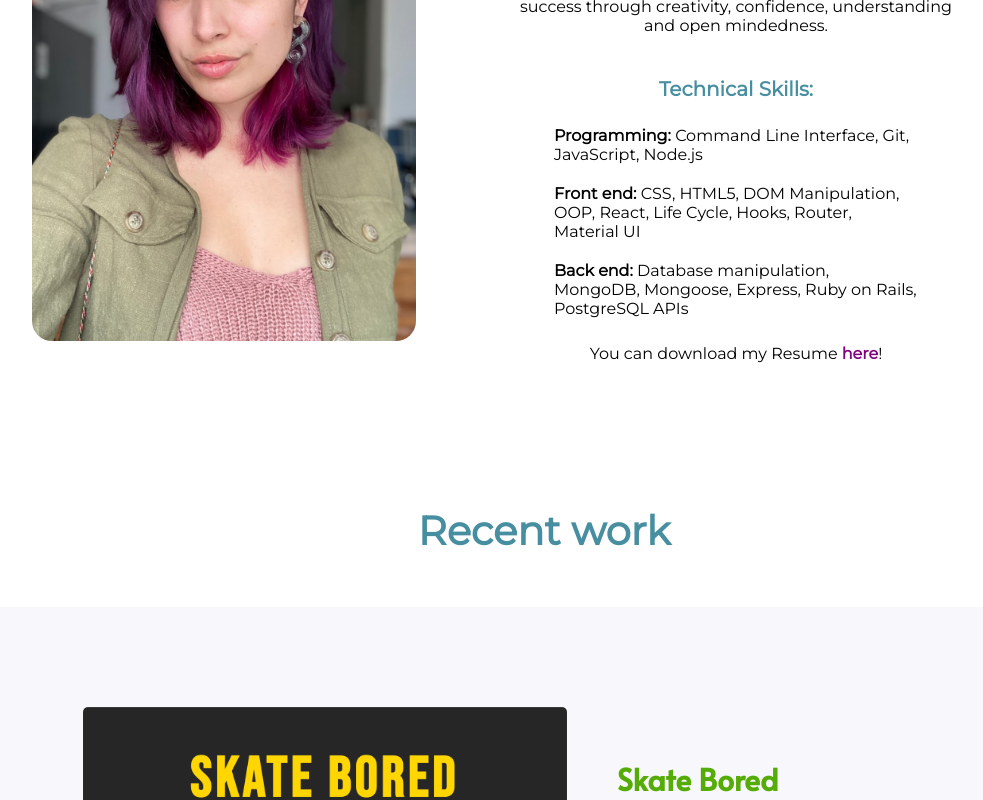
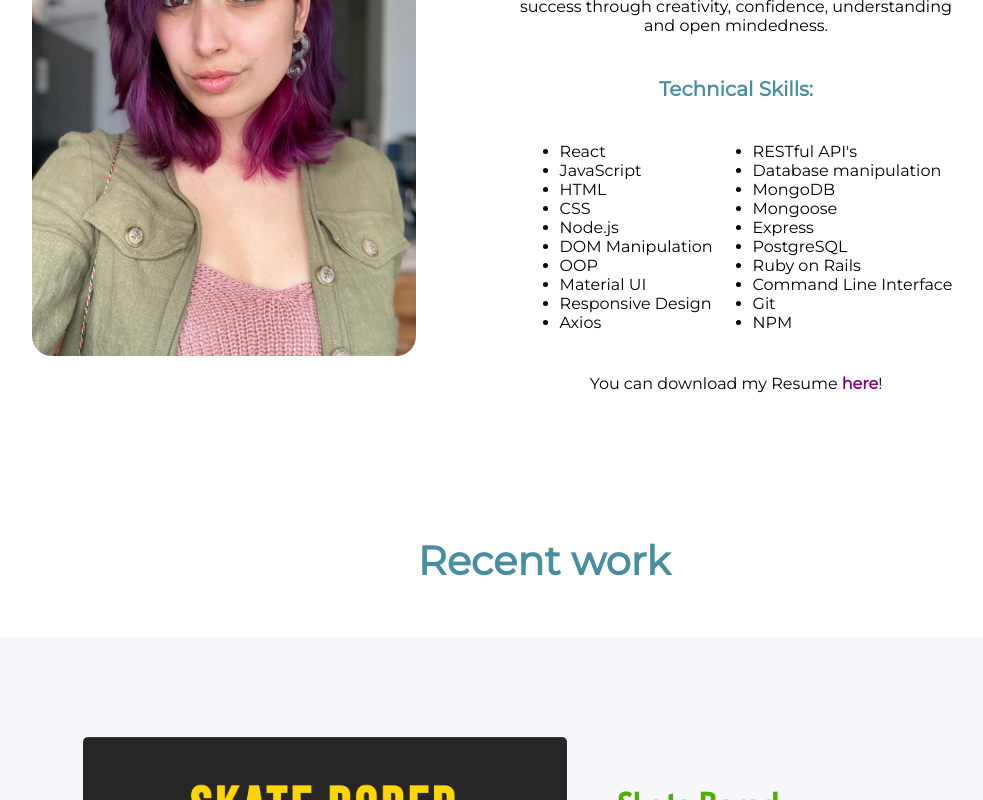
Before and after one commit to amandaphail/portfolio, a React (Create React App) app: page / in a window 1280 px wide. Shown: the part 940-1740 px from the top of the page, without its empty margins (96-1079 px from the left). Built offline with nearby package versions, Linux system fonts and the light colour scheme; a web font is replaced by a local one.

Commit message:
update tech skills

```diff
--- a/src/screens/AboutMe.jsx
+++ b/src/screens/AboutMe.jsx
@@ -16,11 +16,31 @@ export default function AboutMe() {
           </h4>
 
           <div id="skills">
-            <p id="left"><span>Programming:</span> Command Line Interface, Git, JavaScript, Node.js</p>
-
-            <p id="left"><span>Front end:</span> CSS, HTML5, DOM Manipulation, OOP, React, Life Cycle, Hooks, Router, Material UI</p>
-
-            <p id="left"><span>Back end:</span> Database manipulation, MongoDB, Mongoose, Express, Ruby on Rails, PostgreSQL APIs</p>
+            <div id="points">
+              <ul>
+                <li>React</li>
+                <li>JavaScript</li>
+                <li>HTML</li>
+                <li>CSS</li>
+                <li>Node.js</li>
+                <li>DOM Manipulation</li>
+                <li>OOP</li>
+                <li>Material UI</li>
+                <li>Responsive Design</li>
+                <li>Axios</li>
+              </ul><ul>
+                <li>RESTful API's</li>
+                <li>Database manipulation</li>
+                <li>MongoDB</li>
+                <li>Mongoose</li>
+                <li>Express</li>
+                <li>PostgreSQL</li>
+                <li>Ruby on Rails</li>
+                <li>Command Line Interface</li>
+                <li>Git</li>
+                <li>NPM</li>
+              </ul>
+            </div>
           </div>
 
 
--- a/src/screens/CSS/aboutme.css
+++ b/src/screens/CSS/aboutme.css
@@ -44,9 +44,9 @@
   margin-bottom: 0;
 }
 
-span {
+/* span {
   font-weight: bold;
-}
+} */
 
 #skills {
   width: 60%;
@@ -56,9 +56,13 @@ span {
   margin-top: 15px;
 }
 
-#left {
+#points {
+  font-family: "Montserrat", sans-serif;
   text-align: left;
   margin: 10px;
+  width: 600px;
+  display: flex;
+  justify-content: center;
 }
 
 @media only screen and (max-width: 1100px) {
```
